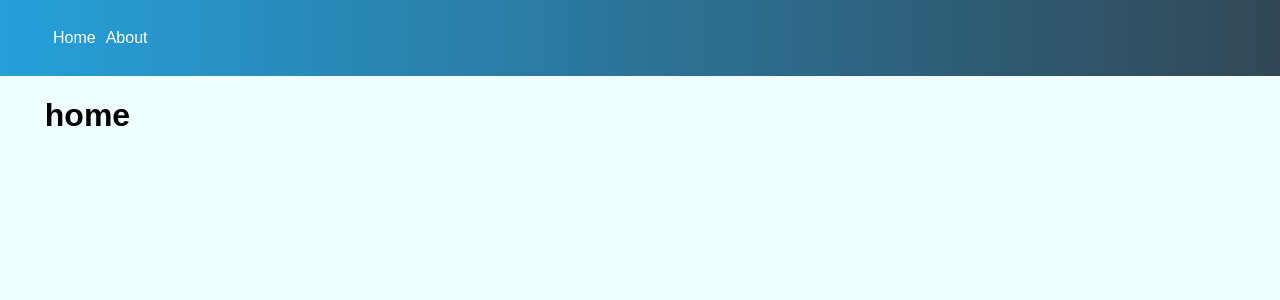
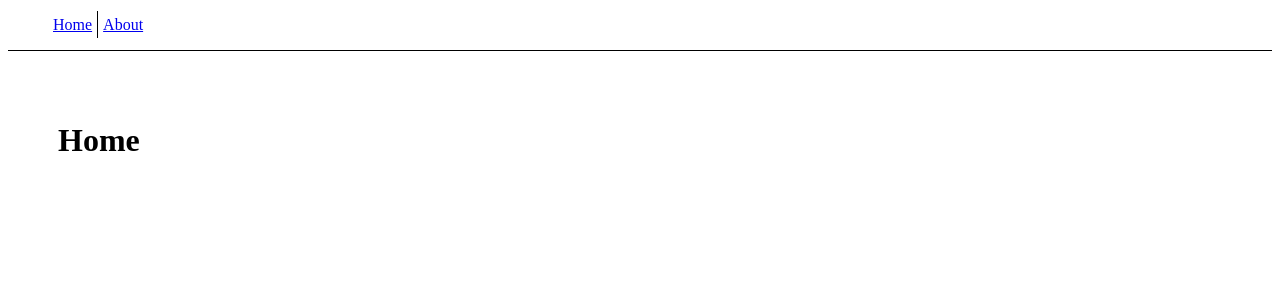
Before and after one commit to MarcelFox/react-one, a React app: page / in a window 1280 px wide. Shown: the top 300 px of the page. Built offline with nearby package versions, Linux system fonts and the light colour scheme.

Commit message:
upgrading react route & adjusting structure

```diff
--- a/package.json
+++ b/package.json
@@ -37,7 +37,7 @@
     "react": "^17.0.2",
     "react-dom": "^17.0.2",
     "react-hot-loader": "^4.13.0",
-    "react-router-dom": "^5.2.0",
+    "react-router-dom": "^6.2.1",
     "rimraf": "^3.0.2"
   },
   "devDependencies": {
--- a/src/domains/example/Router.jsx
+++ /dev/null
@@ -1,23 +0,0 @@
-import React from 'react';
-import { BrowserRouter, Route, Switch } from 'react-router-dom';
-import Navbar from '@Domain/example/home/components/Navbar';
-import Home from '@Domain/example/home/components/Home';
-import About from '@Domain/example/home/components/About';
-import PageNotFound from '@Domain/example/home/components/PageNotFound';
-
-function Routes() {
-  return (
-    <BrowserRouter>
-      <Navbar />
-      <div className="content">
-        <Switch>
-          <Route exact path="/" component={Home} />
-          <Route path="/about" component={About} />
-          <Route path="*" component={PageNotFound} />
-        </Switch>
-      </div>
-    </BrowserRouter>
-  );
-}
-
-export default Routes;
--- a/src/domains/example/home/components/About.jsx
+++ /dev/null
@@ -1,5 +0,0 @@
-import React from 'react';
-
-const About = () => <h1>about</h1>;
-
-export default About;
--- a/src/domains/example/home/components/Home.jsx
+++ /dev/null
@@ -1,5 +0,0 @@
-import React from 'react';
-
-const Home = () => <h1>home</h1>;
-
-export default Home;
--- a/src/domains/example/home/components/Navbar.jsx
+++ /dev/null
@@ -1,19 +0,0 @@
-import React from 'react';
-import { Link } from 'react-router-dom';
-
-function Navbar() {
-  return (
-    <div className="navbar">
-      <ul>
-        <li>
-          <Link to="/">Home</Link>
-        </li>
-        <li>
-          <Link to="/about">About</Link>
-        </li>
-      </ul>
-    </div>
-  );
-}
-
-export default Navbar;
--- a/src/domains/example/home/components/PageNotFound.jsx
+++ /dev/null
@@ -1,9 +0,0 @@
-import React from 'react';
-
-class PageNotFound extends React.PureComponent {
-  render() {
-    return <h1>404 Page Not Found</h1>;
-  }
-}
-
-export default PageNotFound;
--- a/src/domains/example/home/style.scss
+++ /dev/null
@@ -1,35 +0,0 @@
-body {
-    color: f6f6f6;
-    background-color: azure;
-    margin: 0px;
-    padding: 0px;
-}
-
-.navbar {
-    padding: 1vh;
-    font-family: Arial, Helvetica, sans-serif;
-    background: #314755;  /* fallback for old browsers */
-    background: -webkit-linear-gradient(to right, #26a0da, #314755);  /* Chrome 10-25, Safari 5.1-6 */
-    background: linear-gradient(to right, #26a0da, #314755); /* W3C, IE 10+/ Edge, Firefox 16+, Chrome 26+, Opera 12+, Safari 7+ */
-
-    a {
-        text-decoration: none;
-        color: white;
-    }
-
-    ul {
-        list-style: none;
-
-        display: flex;
-    }
-
-    li {
-        padding: 5px;
-    }
-}
-
-.content {
-    margin-left: 3.5vw;
-    margin-right: 3.5vw;
-    font-family: Arial, Helvetica, sans-serif;
-}
--- /dev/null
+++ b/src/domains/landingPage/index.jsx
@@ -0,0 +1,28 @@
+import React from 'react';
+import { Outlet, Link } from 'react-router-dom';
+
+export default () => (
+  <frameElement>
+    <nav
+      style={{
+        borderBottom: 'solid 1px',
+      }}
+    >
+      <ul>
+        <li style={{ display: 'inline', padding: 5 }}>
+          <Link to="/">Home</Link>
+        </li>
+        <li
+          style={{
+            display: 'inline',
+            padding: 5,
+            borderLeft: '1px solid black',
+          }}
+        >
+          <Link to="/about">About</Link>
+        </li>
+      </ul>
+    </nav>
+    <Outlet />
+  </frameElement>
+);
--- /dev/null
+++ b/src/domains/landingPage/pages/about.jsx
@@ -0,0 +1,3 @@
+import React from 'react';
+
+export default () => <h1 style={{ padding: 50 }}>About</h1>;
--- /dev/null
+++ b/src/domains/landingPage/pages/home.jsx
@@ -0,0 +1,3 @@
+import React from 'react';
+
+export default () => <h1 style={{ padding: 50 }}>Home</h1>;
--- a/src/main.jsx
+++ b/src/main.jsx
@@ -1,10 +1,25 @@
 import React from 'react';
-import ReactDOM from 'react-dom';
-import Home from '@Domain/example/home/Index';
+import { render } from 'react-dom';
+import { BrowserRouter, Routes, Route } from 'react-router-dom';
+import LandingPage from '@Domain/landingPage/index';
+import Home from '@Domain/landingPage/pages/home';
+import About from '@Domain/landingPage/pages/about';
 
-ReactDOM.render(
-  <React.StrictMode>
-    <Home />
-  </React.StrictMode>,
-  document.getElementById('root')
+const rootElement = document.getElementById('root');
+
+const NotFound = () => <h1>404 - Page Not Found</h1>;
+const Info = () => <h1>Info</h1>;
+
+render(
+  <BrowserRouter>
+    <Routes>
+      <Route path="*" element={<NotFound />} />
+      <Route path="/" element={<LandingPage />}>
+        <Route path="/" element={<Home />} />
+        <Route path="about" element={<About />} />
+      </Route>
+      <Route path="info" element={<Info />} />
+    </Routes>
+  </BrowserRouter>,
+  rootElement
 );
```
Also changed, not shown: src/domains/example/home/Index.jsx (deleted, +0 -8 lines), 1 other file (tests, documents, lock files or other folders).
